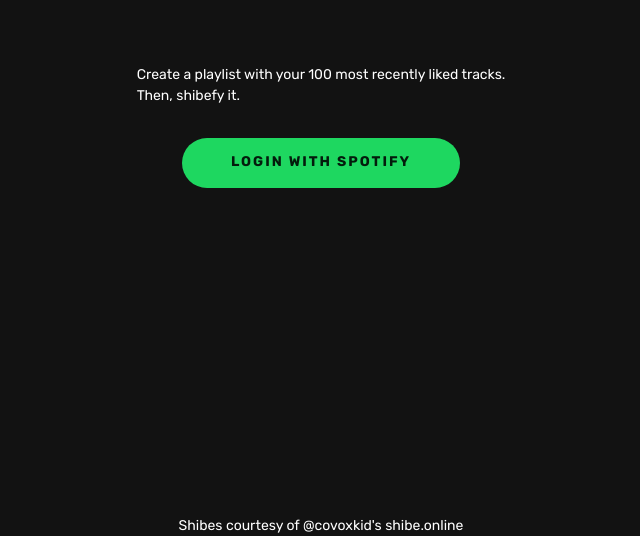
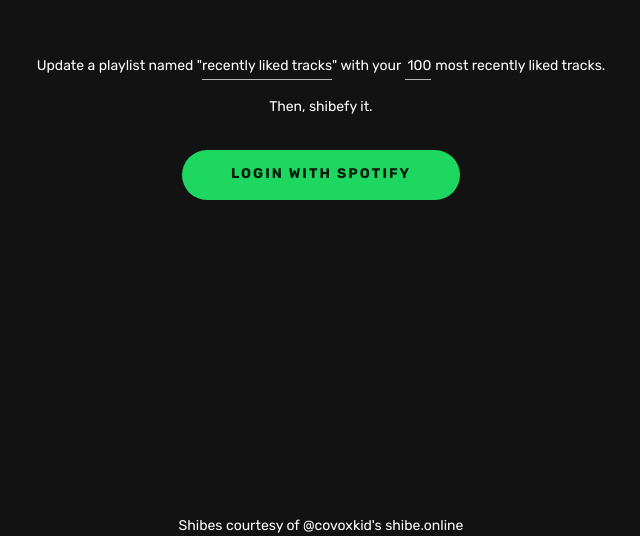
Before and after one commit to antoniaelsen/shibefy, a React (Create React App) app in the folder frontend/: page /login in a window 1280 px wide. Shown: the part 264-800 px from the top of the page, without its empty margins (319-959 px from the left). Built offline with nearby package versions, Linux system fonts and the light colour scheme; what javascript-time-ago would draw is missing.

Commit message:
feat: add playlist controls, support plists > 100 tracks

```diff
--- a/frontend/src/components/Login/index.tsx
+++ b/frontend/src/components/Login/index.tsx
@@ -1,13 +1,14 @@
-import React from "react";
+import React, { useState } from "react";
 
 import { Link } from "react-router-dom";
-import { styled } from "@mui/material/styles";
+import { styled, useTheme } from "@mui/material/styles";
 import Box from "@mui/material/Box";
 import Button from "@mui/material/Button";
 import Container from "@mui/material/Container";
+import TextField from "@mui/material/TextField";
 import Typography from "@mui/material/Typography";
 import { useAuth } from "../AuthProvider";
-
+import { getLocal, PLAYLIST_NAME_KEY, PLAYLIST_SIZE_KEY, setLocal } from "../../util/local";
 
 
 const LoginButton = styled(Button)(({ theme }) => ({
@@ -16,9 +17,24 @@
   padding: "16px 48px 18px",
 }));
 
+const HeadingTextField = styled(TextField)(({ theme }) => ({
+  display: "inline-block",
+}));
+
+const HeadingTypography = styled(Typography)(() => ({
+  lineHeight: 1.55,
+  whiteSpace: "nowrap"
+}));
+
 export const Login = () => {
+  const theme = useTheme();
   const { login } = useAuth();
+  const [playlistName, setPlaylistName] = useState(getLocal(PLAYLIST_NAME_KEY, "recently liked tracks"));
+  const [playlistSize, setPlaylistSize] = useState(getLocal(PLAYLIST_SIZE_KEY, 100));
+
   const handleClick = () => {
+    setLocal(PLAYLIST_NAME_KEY, playlistName);
+    setLocal(PLAYLIST_SIZE_KEY, playlistSize);
     login();
   };
 
@@ -38,10 +54,50 @@
         flexFlow: "column nowrap",
         alignItems: "center",
         justifyContent: "center",
+        minWidth: "680px",
       }}>
-        <Typography sx={{ mb: 4 }}>
-          Create a playlist with your 100 most recently liked tracks.<br/>Then, shibefy it.
-        </Typography>
+        <Box sx={{ display: "flex", flexFlow: "column nowrap", alignItems: "center", mb: 4 }}>
+          <Box sx={{
+            display: "flex",
+            flexFlow: "row wrap",
+            alignItems: "center",
+            justifyContent: "center",
+            mb: 2
+          }}>
+            <HeadingTypography sx={{ display: "inline-block" }}>
+              Update a playlist named "
+            </HeadingTypography>
+            <HeadingTextField
+              id="playlist-name"
+              inputProps={{ style: { textAlign: 'right' } }}
+              variant="standard"
+              value={playlistName}
+              sx={{ width: theme.spacing(16.25) }}
+              onChange={({ target: { value }}) => setPlaylistName(value)}
+            />
+            <HeadingTypography sx={{ display: "inline-block" }}>
+              " with your
+            </HeadingTypography>
+            <HeadingTextField
+              id="playlist-size"
+              inputProps={{ min: 1, max: 200, style: { textAlign: 'right' } }}
+              variant="standard"
+              value={playlistSize}
+              onChange={({ target: { value }}) => setPlaylistSize(value)}
+              sx={{
+                marginLeft: theme.spacing(0.5),
+                marginRight: theme.spacing(0.5),
+                width: theme.spacing(3.25)
+              }}
+            />
+            <HeadingTypography sx={{ display: "inline-block" }}>
+              most recently liked tracks.
+            </HeadingTypography>
+          </Box>
+          <HeadingTypography>
+            Then, shibefy it.
+          </HeadingTypography>
+        </Box>
 
         <LoginButton
           color="success"
--- a/frontend/src/components/PlaylistPage/index.tsx
+++ b/frontend/src/components/PlaylistPage/index.tsx
@@ -10,10 +10,9 @@
 import { PlaylistTracks } from "../PlaylistTracks";
 import { ShibeButton } from "../ShibeButton";
 import { createPlaylist, getPlaylistByName, getUser, putPlaylistImage, updatePlaylist } from "../../util/spotify";
+import { getLocal, PLAYLIST_NAME_KEY, PLAYLIST_SIZE_KEY } from "../../util/local";
 import { getShibe } from "./util";
 
-
-const PLAYLIST_NAME = "recently liked tracks";
 
 const PlaylistContainer = styled(Box)(({ theme }) => ({
   [theme.breakpoints.down('md')]: {
@@ -55,26 +54,29 @@
     if (!token) return;
 
     (async () => {
+      const name = getLocal(PLAYLIST_NAME_KEY, "recently liked tracks");
+      const size = getLocal(PLAYLIST_SIZE_KEY, 100);
+
       const user = await getUser(token);
       let playlist: any = null;
-      playlist = await getPlaylistByName(token, user.id, PLAYLIST_NAME);
+      playlist = await getPlaylistByName(token, user.id, name);
       if (!playlist) {
-        playlist = await createPlaylist(token, user.id, PLAYLIST_NAME);
+        playlist = await createPlaylist(token, user.id, name);
       }
 
       setState({
-        img: playlist.images[0].url,
+        img: playlist.images?.[0]?.url,
         loading: true,
         playlist,
         user,
       });
 
-      playlist = await updatePlaylist(token, user.id, playlist.id, { name: "recently liked tracks", size: 100 });
+      playlist = await updatePlaylist(token, user.id, playlist.id, { size });
       await updateImage(playlist.id);
 
       setState({
         loading: false,
-        img: playlist.images[0].url,
+        img: playlist.images?.[0]?.url,
         playlist,
         user,
       });
--- a/frontend/src/util/index.ts
+++ /dev/null
@@ -1,2 +0,0 @@
-export * from "./image";
-export * from "./spotify";
--- /dev/null
+++ b/frontend/src/util/local.ts
@@ -0,0 +1,11 @@
+export const PLAYLIST_NAME_KEY = "playlistName";
+export const PLAYLIST_SIZE_KEY = "playlistSize";
+
+export const getLocal = (key: string, defaultValue?: any) => {
+  const value = window.localStorage.getItem(key);
+  return value ? JSON.parse(value) : defaultValue;
+};
+
+export const setLocal = (key: string, value: any) => {
+  window.localStorage.setItem(key, JSON.stringify(value));
+};
--- a/frontend/src/util/spotify.ts
+++ b/frontend/src/util/spotify.ts
@@ -1,24 +1,18 @@
 export const SPOTIFY_API = "https://api.spotify.com/v1";
 
-export const getPlaylistDuration = (playlist): string => {
-  const ms = playlist.tracks.items.reduce((acc, e) => (acc + e.track.duration_ms), 0);
-    const mins = ms / 60000;
-    const duration = { hrs: Math.floor(mins / 60), mins: Math.floor(mins % 60) };
-    return `${duration.hrs} hr ${duration.mins} min`;
-};
+const decodeHtml = (html) => {
+  var txt = document.createElement("textarea");
+  txt.innerHTML = html;
+  return txt.value;
+}
 
-export const getTrackDuration = (track): string => {
-  const duration_s = track.duration_ms / 1000;
-  const mins = Math.floor(duration_s / 60);
-  const secs = Math.floor(duration_s % 60);
-  return `${mins}:${`${secs}`.padStart(2, '0')}`;
-};
+const createHeaders = (token: string, contentType: string = "application/json") => ({
+  "Authorization": `Bearer ${token}`,
+  "Content-Type": contentType
+});
 
 export const createPlaylist = async (accessToken: string, userId: string, name: string) => {
-  const headers = {
-    "Authorization": `Bearer ${accessToken}`,
-    "Content-Type": "application/json"
-  };
+  const headers = createHeaders(accessToken);
 
   const body = JSON.stringify({
     name,
@@ -29,47 +23,48 @@
   return res.json();
 };
 
-export const getPlaylist = async (accessToken: string, userId: string, playlistId: string) => {
-  const headers = {
-    "Authorization": `Bearer ${accessToken}`,
-    "Content-Type": "application/json"
+export const getPlaylist = async (accessToken: string, playlistId: string) => {
+  const headers = createHeaders(accessToken);
+
+  let items: any[] = [];
+  const res = await fetch(`${SPOTIFY_API}/playlists/${playlistId}`, { headers });
+  const playlist = await res.json();
+  items.push(...playlist.tracks.items);
+
+  let next = playlist.tracks.next;
+  while (!!next) {
+    const res = await fetch(`${next}`, { headers });
+    const tracksData = await res.json();
+    next = tracksData.next;
+    items.push(...tracksData.items);
+  }
+  return {
+    ...playlist,
+    description: decodeHtml(playlist.description),
+    tracks: {
+      items
+    }
   };
-  const res = await fetch(`${SPOTIFY_API}/users/${userId}/playlists/${playlistId}`, { headers });
-  return res.json();
 };
 
 export const getPlaylists = async (accessToken: string, userId: string) => {
-  const headers = {
-    "Authorization": `Bearer ${accessToken}`,
-    "Content-Type": "application/json"
-  };
+  const headers = createHeaders(accessToken);
 
-  let remaining = 1;
-  let offset = 0;
-  const limit = 50;
+  let next = `${SPOTIFY_API}/users/${userId}/playlists`;
   const playlists: any = [];
-  while (remaining !== 0) {
-    const res = await fetch(`${SPOTIFY_API}/users/${userId}/playlists?limit=${limit}&offset=${offset}`, { headers });
+  while (next) {
+    const res = await fetch(next, { headers });
     const playlistsData = await res.json();
-    const { items, total } = playlistsData;
 
-    playlists.push(...items);
-
-    const current = offset + limit;
-    remaining = total > current
-      ? total - current
-      : 0;
-    offset += limit;
+    playlists.push(...playlistsData.items);
+    next = playlistsData.next;
   }
 
   return playlists;
 };
 
 export const getRecentlyLikedTracks = async (accessToken: string, size) => {
-  const headers = {
-    "Authorization": `Bearer ${accessToken}`,
-    "Content-Type": "application/json"
-  };
+  const headers = createHeaders(accessToken);
 
   let remaining = 1;
   let offset = 0;
@@ -95,46 +90,58 @@
 
 export const getPlaylistByName = async (token, userId, name) => {
   const playlists = await getPlaylists(token, userId);
-  const simple = playlists.find((playlist) => playlist.name === name);
+  const simple = playlists
+  .filter(({ owner }) => owner.id === userId)
+  .find((playlist) => playlist.name === name);
+
   if (!simple) return null;
-  return getPlaylist(token, userId, simple.id);
+  return getPlaylist(token, simple.id);
 }
 
 export const getUser = async (accessToken: string ) => {
-  const headers = {
-    "Authorization": `Bearer ${accessToken}`,
-    "Content-Type": "application/json"
-  };
+  const headers = createHeaders(accessToken);
   const res = await fetch(`${SPOTIFY_API}/me`, { headers });
   return res.json();
 };
 
+export const addPlaylistTracks = async (accessToken: string, playlistId: string, position: number, uris) => {
+  const headers = createHeaders(accessToken);
+  await fetch(
+    `${SPOTIFY_API}/playlists/${playlistId}/tracks`,
+    { body: JSON.stringify({ uris, position }), headers, method: "POST" }
+  );
+};
+
 export const replacePlaylistTracks = async (accessToken: string, playlistId: string, uris) => {
-  const headers = {
-    "Authorization": `Bearer ${accessToken}`,
-    "Content-Type": "application/json"
-  };
-
+  const headers = createHeaders(accessToken);
   await fetch(`${SPOTIFY_API}/playlists/${playlistId}/tracks`, { body: JSON.stringify({ uris }), headers, method: "PUT" });
 };
 
 export const putPlaylistImage = async (accessToken: string, playlistId: string, image: string) => {
-  const headers = {
-    "Authorization": `Bearer ${accessToken}`,
-    "Content-Type": "image/jpeg"
-  };
+  const headers = createHeaders(accessToken, "image/jpeg");
   await fetch( `${SPOTIFY_API}/playlists/${playlistId}/images`, { body: image, headers, method: "PUT" });
 };
 
 
 export const updatePlaylist = async (accessToken, userId, playlistId, options) => {
   const { size } = options;
+  const limit = 100;
+  let position = 0;
+  let batch = [];
 
   try {
     const tracks = await getRecentlyLikedTracks(accessToken, size);
-    await replacePlaylistTracks(accessToken, playlistId, tracks.map(({ uri }) => uri));
+    const uris = tracks.map(({ uri }) => uri);
+    await replacePlaylistTracks(accessToken, playlistId, batch);
 
-    return await getPlaylist(accessToken, userId, playlistId);
+    do {
+      batch = uris.slice(position, position + limit)
+      await addPlaylistTracks(accessToken, playlistId, position, batch);
+      position += limit;
+    }
+    while (position < size);
+
+    return await getPlaylist(accessToken, playlistId);
 
   } catch (e: any) {
     let msg = e;
```
